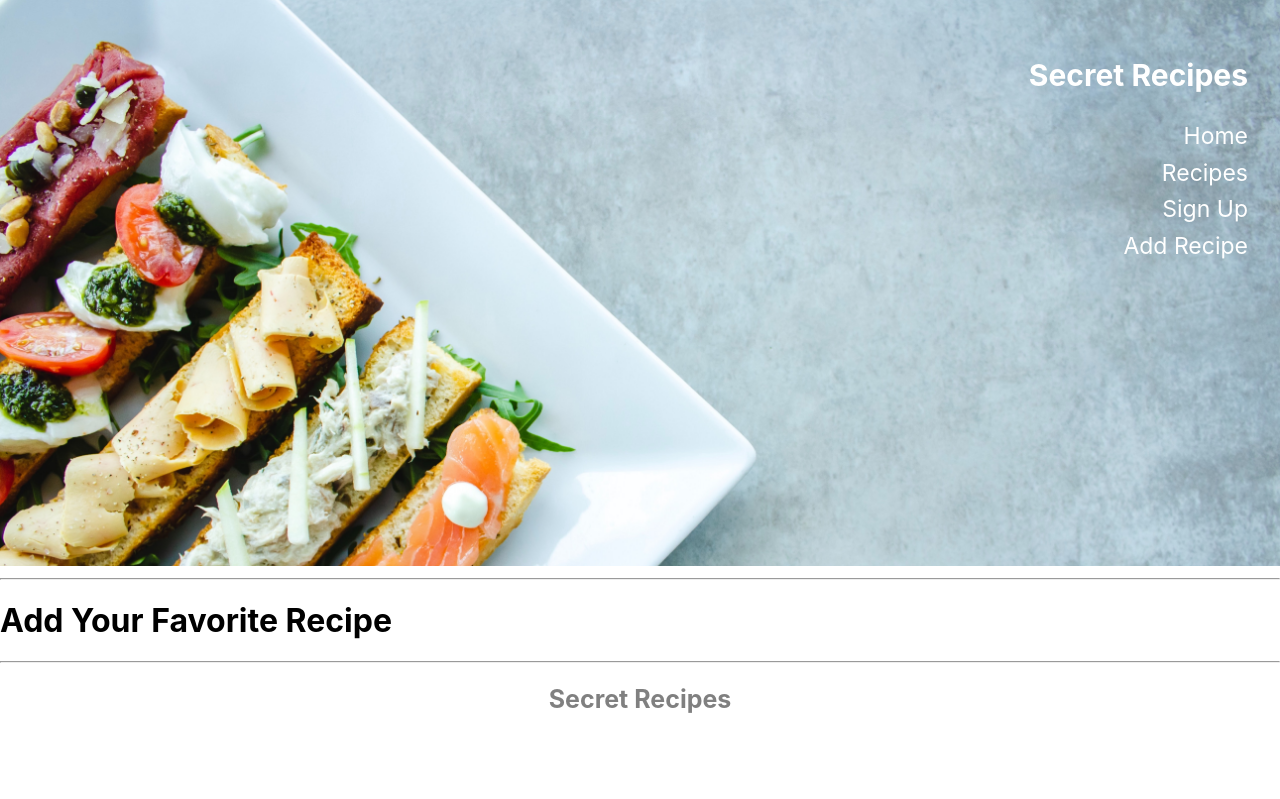
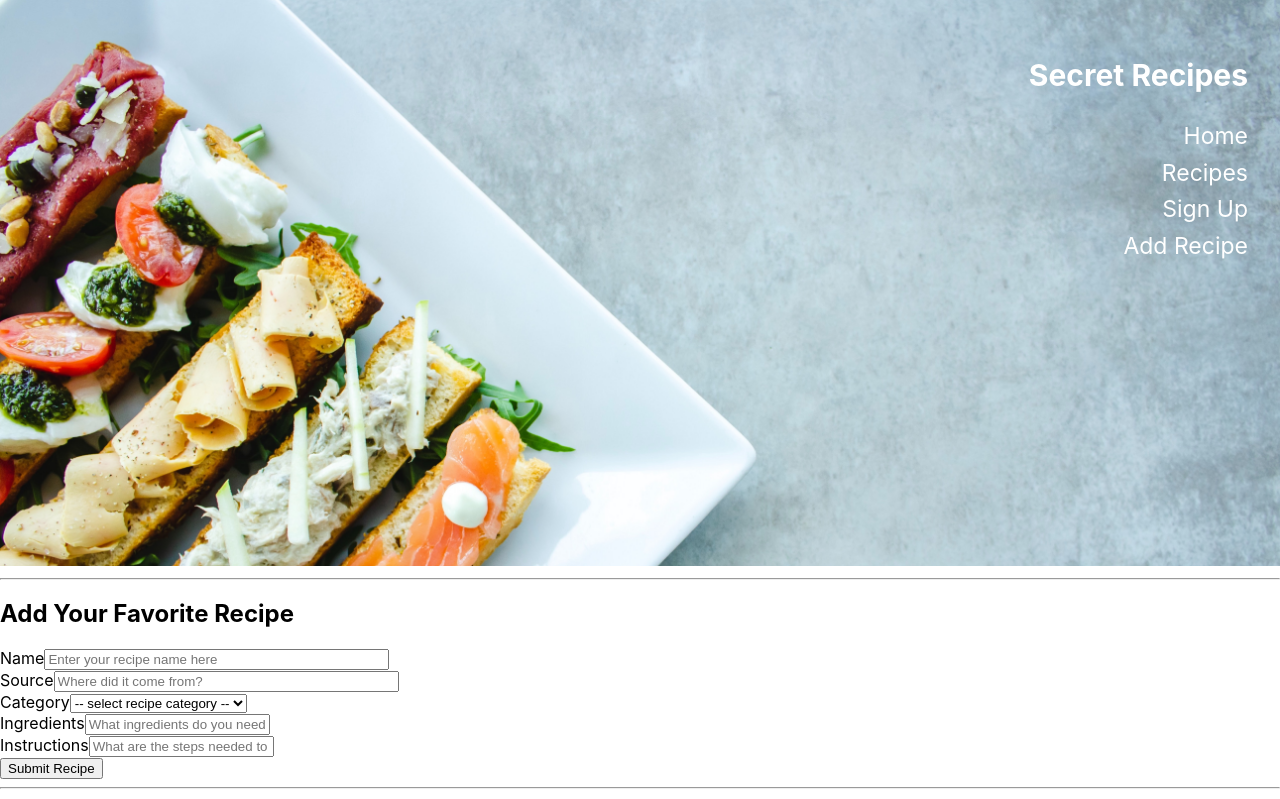
Before and after one commit to slothwithannuzzi/PTCT-SECRET-RECIPES-5-frontend, a React (Create React App) app in the folder secret_recipes/: page /add in a window 1280 px wide. Shown: the top 799 px of the page. Built offline with nearby package versions, Linux system fonts and the light colour scheme.

Commit message:
JSX for RecipeForm is complete, all are controlled inputs via setFormValues slice of state

```diff
--- a/secret_recipes/src/Components/RecipeForm.js
+++ b/secret_recipes/src/Components/RecipeForm.js
@@ -1,9 +1,116 @@
-import React from "react";
+import React, { useState } from "react";
+
+//Initial form state
+const initialFormValues = {
+  name: "",
+  source: "",
+  category: "",
+  ingredients: "",
+  instructions: "",
+};
 
 export default function RecipeForm() {
+  //form state
+  const [formValues, setFormValues] = useState(initialFormValues);
+
+  //helper functions
+  const onChange = (evt) => {
+    const { name, value } = evt.target;
+    //set onChange to state
+    setFormValues({ ...formValues, [name]: value });
+  };
+
+  const onSubmit = () => {
+    debugger;
+  };
   return (
     <div className="form-container">
-      <h1>Add Your Favorite Recipe</h1>
+      <h2>Add Your Favorite Recipe</h2>
+
+      <form onSubmit={onSubmit}>
+        <div className="form-inputs">
+          {/* name text input */}
+          <div className="input-div">
+            <label>
+              Name
+              <input
+                type="text"
+                name="name"
+                value={formValues.name}
+                onChange={onChange}
+                placeholder="Enter your recipe name here"
+                maxLength="40"
+                size="40"
+              />
+            </label>
+          </div>
+
+          {/* source text input */}
+          <div className="input-div">
+            <label>
+              Source
+              <input
+                type="text"
+                name="source"
+                value={formValues.source}
+                onChange={onChange}
+                placeholder="Where did it come from?"
+                maxLength="40"
+                size="40"
+              />
+            </label>
+          </div>
+
+          {/* category dropdown */}
+          <div className="input-div">
+            <label>
+              Category
+              <select
+                name="category"
+                value={formValues.category}
+                onChange={onChange}
+              >
+                <option value="">-- select recipe category --</option>
+                <option value="breakfast">Breakfast</option>
+                <option value="lunch">Lunch</option>
+                <option value="dinner">Dinner</option>
+                <option value="dessert">Dessert</option>
+                <option value="side">Side Dish</option>
+                <option value="appetizer">Appetizer</option>
+              </select>
+            </label>
+          </div>
+
+          {/* ingredients text area */}
+          <div className="input-div">
+            <label>
+              Ingredients
+              <input
+                type="textarea"
+                name="ingredients"
+                value={formValues.ingredients}
+                onChange={onChange}
+                placeholder="What ingredients do you need for your dish?"
+              />
+            </label>
+          </div>
+
+          {/* instructions textarea */}
+          <div className="input-div">
+            <label>
+              Instructions
+              <input
+                type="textarea"
+                name="instructions"
+                value={formValues.instructions}
+                onChange={onChange}
+                placeholder="What are the steps needed to make this recipe?"
+              />
+            </label>
+          </div>
+        </div>
+        <button>Submit Recipe</button>
+      </form>
     </div>
   );
 }
```
